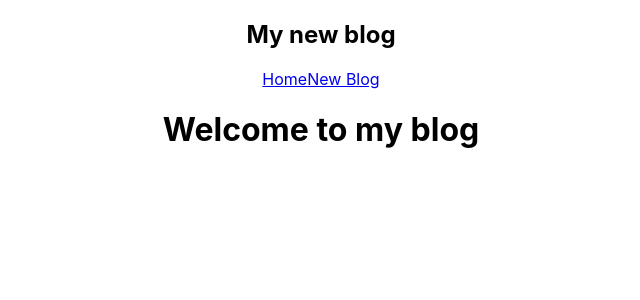
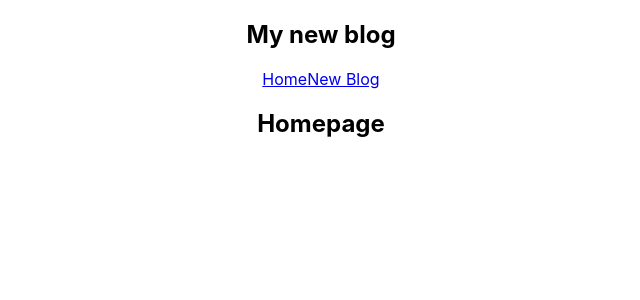
Before and after one commit to RajaramBhurtel/react-blog, a React (Create React App) app: page / in a window 1280 px wide. Shown: the top 300 px of the page, without its empty margins (319-959 px from the left). Built offline with nearby package versions, Linux system fonts and the light colour scheme.

Commit message:
Creating home component

```diff
--- a/src/App.js
+++ b/src/App.js
@@ -1,13 +1,15 @@
 import './App.css';
-import Navbar from './Navbar'
+import Navbar from './Navbar';
+import Home from './Home';
 
 function App() {
-  const title = "Welcome to my blog"
+  // const title = "Welcome to my blog"
   return (
     <div className="App">
       <Navbar />
       <div className="content">
-        <h1>{title }</h1>
+        {/* <h1>{title }</h1> */}
+        <Home />
       </div>
     </div>
   );
--- /dev/null
+++ b/src/Home.js
@@ -0,0 +1,9 @@
+const Home = () => {
+    return (
+        <div className="home">
+            <h2>Homepage</h2>
+        </div>
+     );
+}
+
+export default Home;
```
